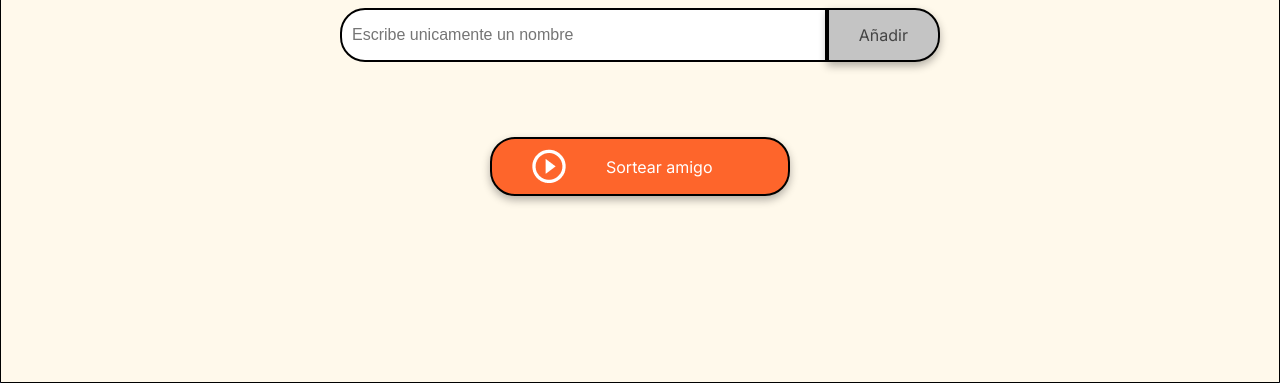
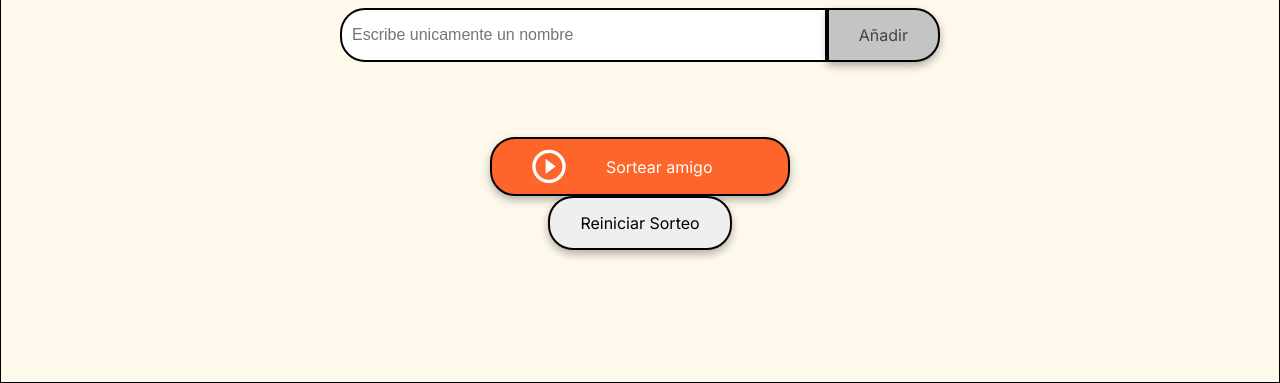
Before and after one commit to OliverZen/Challenge-Amigo-Secreto, a plain HTML site: page index.html in a window 1280 px wide. Shown: the part 417-800 px from the top of the page. Drawn offline with Linux system fonts and the light colour scheme.

Commit message:
Update button reboot index.html
Se crea botón de reinicio de sorteo

```diff
--- a/index.html
+++ b/index.html
@@ -33,6 +33,9 @@
                     Sortear amigo
                 </button>
             </div>
+            <div class="button-container2">
+                <button class = "reinicio" onclick="reiniciarSorteo()">Reiniciar Sorteo</button>
+            </div>
         </section>
     </main>
 
```
